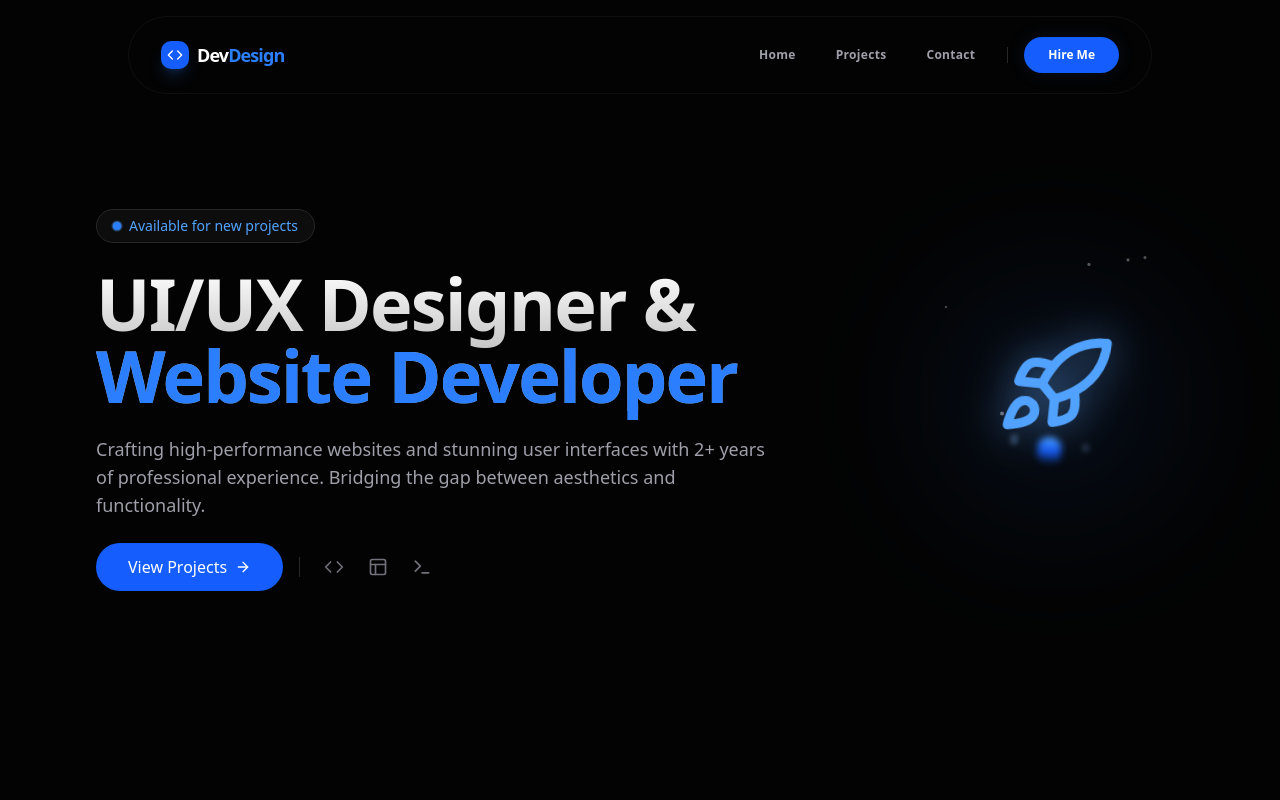
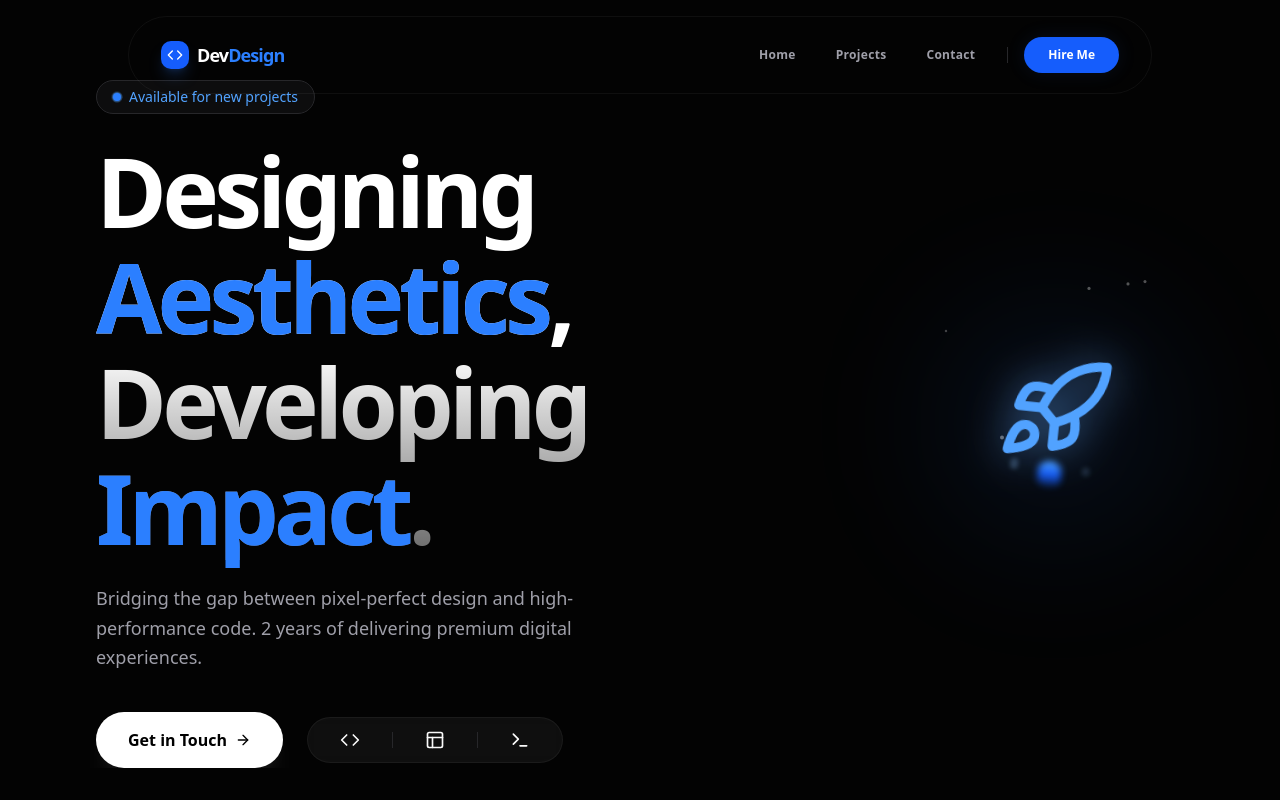
Before and after one commit to MintuSingh07/devdesign, a Next.js app: page / in a window 1280 px wide. Shown: the top 800 px of the page. Built offline with nearby package versions, Linux system fonts and the light colour scheme.

Commit message:
Upload codebase file src/components/sections/Hero.tsx

```diff
--- a/src/components/sections/Hero.tsx
+++ b/src/components/sections/Hero.tsx
@@ -29,56 +29,55 @@ export function Hero() {
           initial={{ opacity: 0, y: 20 }}
           animate={{ opacity: 1, y: 0 }}
           transition={{ duration: 0.6, delay: 0.1 }}
-          className="max-w-3xl bg-gradient-to-b from-white to-white/60 bg-clip-text text-5xl font-bold tracking-tight text-transparent sm:text-7xl"
+          className="max-w-4xl bg-gradient-to-b from-white via-white to-white/40 bg-clip-text text-6xl font-black tracking-tighter text-transparent sm:text-8xl leading-[1.1]"
         >
-          UI/UX Designer & <span className="text-blue-500">Website Developer</span>
+          Designing <span className="text-blue-500">Aesthetics</span>,<br className="hidden sm:block" /> Developing <span className="text-blue-500">Impact</span>.
         </motion.h1>
 
         <motion.p
           initial={{ opacity: 0, y: 20 }}
           animate={{ opacity: 1, y: 0 }}
           transition={{ duration: 0.6, delay: 0.2 }}
-          className="max-w-2xl text-lg text-zinc-400"
+          className="max-w-xl text-lg text-zinc-400 font-medium leading-relaxed"
         >
-          Crafting high-performance websites and stunning user interfaces with 2+ years of professional experience.
-          Bridging the gap between aesthetics and functionality.
+          Bridging the gap between pixel-perfect design and high-performance code.
+          2 years of delivering premium digital experiences.
         </motion.p>
 
         <motion.div
           initial={{ opacity: 0, y: 20 }}
           animate={{ opacity: 1, y: 0 }}
           transition={{ duration: 0.6, delay: 0.3 }}
-          className="flex flex-wrap items-center justify-center gap-4 lg:justify-start"
+          className="flex flex-wrap items-center justify-center gap-6 lg:justify-start mt-4"
         >
-          <button className="group flex h-12 items-center gap-2 rounded-full bg-blue-600 px-8 font-medium text-white transition-all hover:bg-blue-700 active:scale-95">
-            View Projects
-            <ArrowRight className="h-4 w-4 transition-transform group-hover:translate-x-1" />
+          <button className="group relative flex h-14 items-center gap-2 rounded-full bg-white px-8 font-bold text-black transition-all hover:scale-[1.02] active:scale-95 shadow-xl shadow-white/5 overflow-hidden">
+            <span className="relative z-10">Get in Touch</span>
+            <div className="absolute inset-0 bg-blue-50 opacity-0 transition-opacity group-hover:opacity-100" />
+            <ArrowRight className="relative z-10 h-4 w-4 transition-transform group-hover:translate-x-1" />
           </button>
 
-            <div className="flex items-center gap-6 border-l border-zinc-800 pl-6 text-zinc-500">
+          <div className="flex items-center gap-8 px-8 py-3 rounded-full border border-white/5 bg-white/5 backdrop-blur-sm">
             <motion.div
-                whileHover={{ scale: 1.2, color: "#3b82f6" }}
-                transition={{ type: "spring", stiffness: 400, damping: 10 }}
-                className="flex items-center gap-2 cursor-pointer" title="Developer"
+              whileHover={{ y: -4, color: "#3b82f6" }}
+              className="flex items-center gap-2 cursor-pointer transition-colors" title="Developer"
             >
               <Code className="h-5 w-5" />
             </motion.div>
+            <div className="h-4 w-px bg-zinc-800" />
             <motion.div
-                whileHover={{ scale: 1.2, color: "#a855f7" }}
-                transition={{ type: "spring", stiffness: 400, damping: 10 }}
-                className="flex items-center gap-2 cursor-pointer" title="Designer"
+              whileHover={{ y: -4, color: "#a855f7" }}
+              className="flex items-center gap-2 cursor-pointer transition-colors" title="Designer"
             >
               <Layout className="h-5 w-5" />
             </motion.div>
+            <div className="h-4 w-px bg-zinc-800" />
             <motion.div
-                whileHover={{ scale: 1.2, color: "#22c55e" }}
-                transition={{ type: "spring", stiffness: 400, damping: 10 }}
-                className="flex items-center gap-2 cursor-pointer" title="Terminal"
+              whileHover={{ y: -4, color: "#22c55e" }}
+              className="flex items-center gap-2 cursor-pointer transition-colors" title="Terminal"
             >
               <Terminal className="h-5 w-5" />
             </motion.div>
           </div>
-
         </motion.div>
       </div>
 
```
Lines whose indentation alone changed are shown as unchanged.
